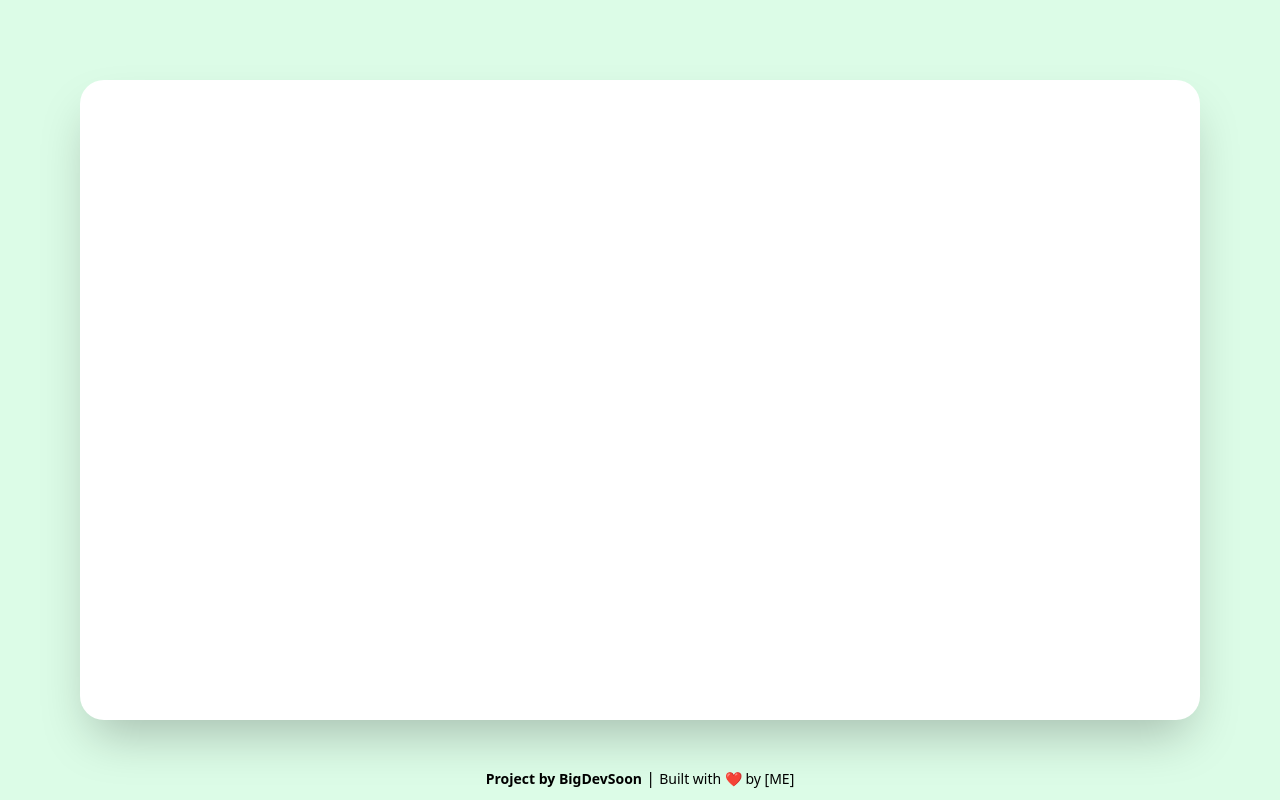
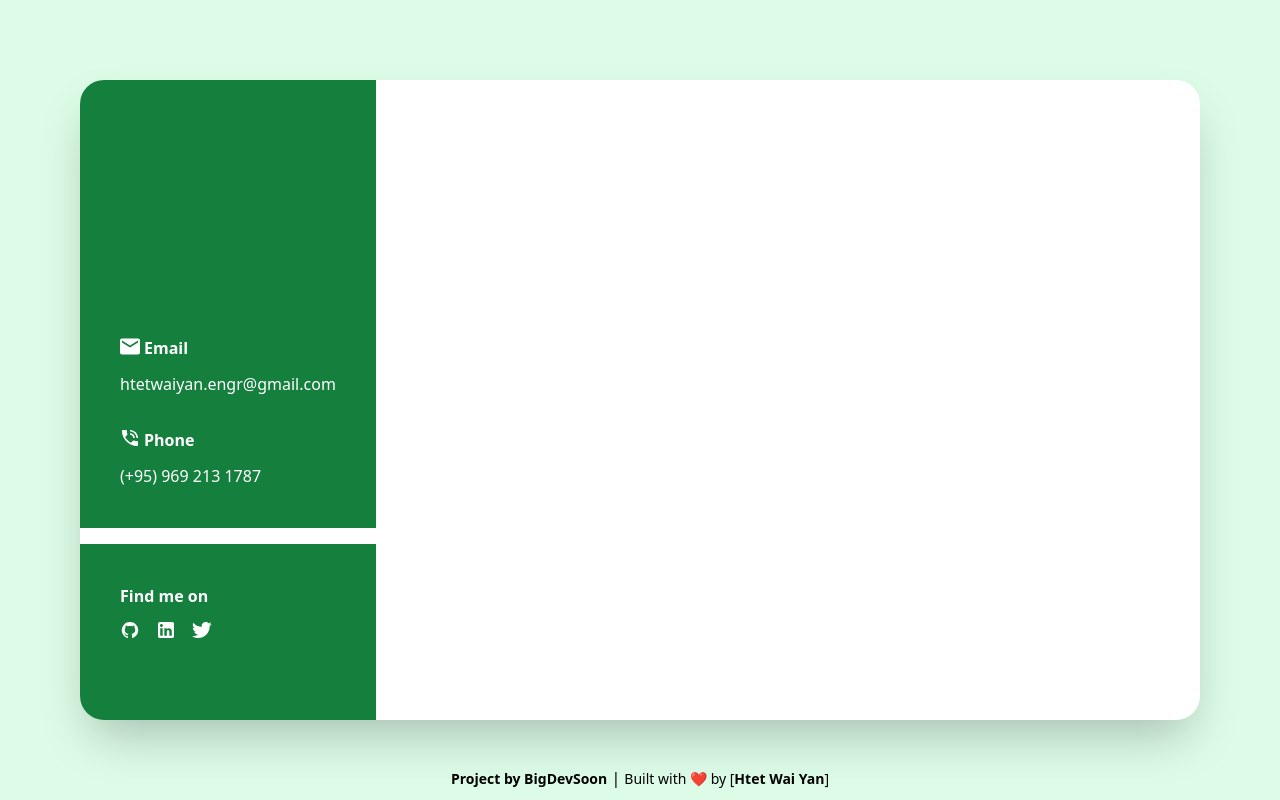
Before and after one commit to waiyansama/big-dev-soon-business-card-freerun-lzrhjk, a plain HTML site: page index.html in a window 1280 px wide. Drawn offline with nearby package versions, Linux system fonts and the light colour scheme.

Commit message:
style: user contact session

```diff
--- a/index.html
+++ b/index.html
@@ -9,14 +9,59 @@
   </head>
   <body class="h-screen w-screen bg-green-100 p-20">
     <!-- Place below is for your own exciting code -->
-    <div class="bg-white rounded-3xl shadow-2xl h-full"></div>
+    <div class="bg-white rounded-3xl shadow-2xl h-full flex overflow-hidden">
+      <div class="bg-green-700 text-white flex flex-col justify-end">
+        <div class="mx-10">
+          <div>
+            <h2 class="font-semibold flex">
+              <img
+                src="assets/icons/email-icon.svg"
+                alt=""
+                class="inline self-start me-1"
+              />Email
+            </h2>
+            <p class="mt-3"><a href="">htetwaiyan.engr@gmail.com</a></p>
+          </div>
+          <div>
+            <h2 class="font-semibold flex mt-8">
+              <img
+                src="assets/icons/phone-icon.svg"
+                alt=""
+                class="inline self-start me-1"
+              />Phone
+            </h2>
+            <p class="mt-3"><a href="">(+95) 969 213 1787</a></p>
+          </div>
+        </div>
+        <div class="w-full h-4 bg-white my-10"></div>
+        <div class="mx-10 mb-20">
+          <h2 class="font-semibold">Find me on</h2>
+          <div class="flex gap-4 mt-3">
+            <a href="">
+              <img src="assets/icons/github-icon.svg" alt="" />
+            </a>
+            <a href="">
+              <img src="assets/icons/linkedin-icon.svg" alt="" />
+            </a>
+            <a href="">
+              <img src="assets/icons/twitter-icon.svg" alt="" />
+            </a>
+          </div>
+        </div>
+      </div>
+      <div></div>
+    </div>
     <!-- Change the [ME] part to your own name/GitHub link -->
     <div class="footer">
       <a href="https://bigdevsoon.me" target="_blank" rel="noopener noreferrer"
         >Project by BigDevSoon</a
       >
       |
-      <span>Built with ❤️ by [ME]</span>
+      <span
+        >Built with ❤️ by [<a href="https://www.facebook.com/waiyansama/"
+          >Htet Wai Yan</a
+        >]</span
+      >
     </div>
   </body>
 </html>
```
